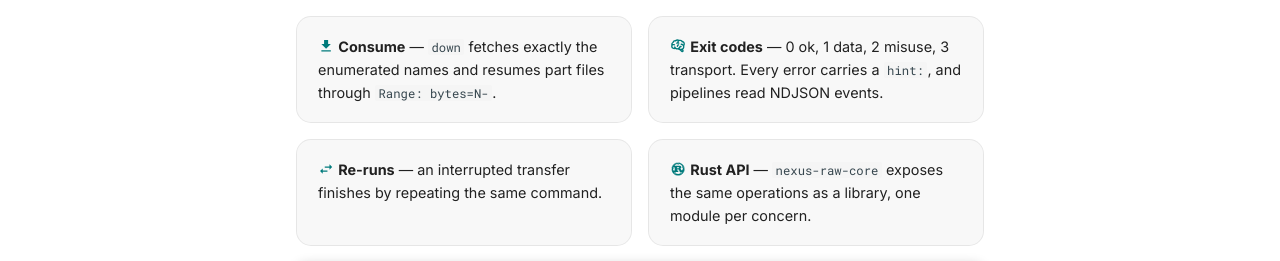
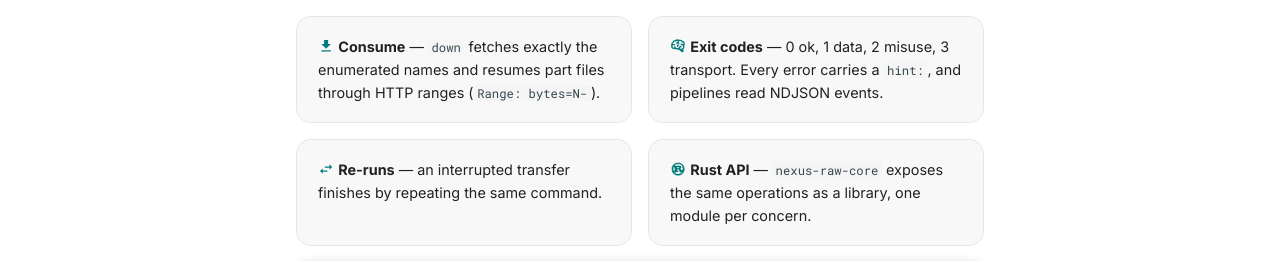
Before and after one commit to Lipen/nexus-raw, an MkDocs documentation site: the page built from docs/index.md, in a window 1280 px wide and 900 px high, scrolled down 652 px. Shown: the part 222-483 px from the top of the window. Built offline with MkDocs 1.6.1 and Material for MkDocs 9.7.7, drawn with Linux system fonts in a browser that asks for light colours; comment, search, counter and statistics services are not loaded.

Commit message:
docs: keep the resume card's code span off the sentence end

```diff
--- a/docs/index.md
+++ b/docs/index.md
@@ -23,7 +23,7 @@ One binary, no config file, nothing to install on the server.
 
 - :material-console: **Primitives** — `get`, `put`, `head`, `sha`: the URL in argv, credentials from `-u` or the environment.
 - :material-upload: **Publish** — `up` scans, diffs, then PUTs bytes and markers in parallel workers.
-- :material-download: **Consume** — `down` fetches exactly the enumerated names and resumes part files through `Range: bytes=N-`.
+- :material-download: **Consume** — `down` fetches exactly the enumerated names and resumes part files through HTTP ranges (`Range: bytes=N-`).
 - :material-brain: **Exit codes** — 0 ok, 1 data, 2 misuse, 3 transport. Every error carries a `hint:`, and pipelines read NDJSON events.
 - :material-swap-horizontal: **Re-runs** — an interrupted transfer finishes by repeating the same command.
 - :material-language-rust: **Rust API** — `nexus-raw-core` exposes the same operations as a library, one module per concern.
```
